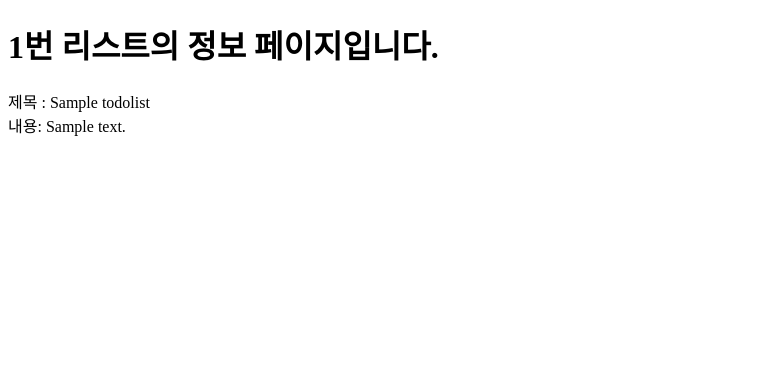
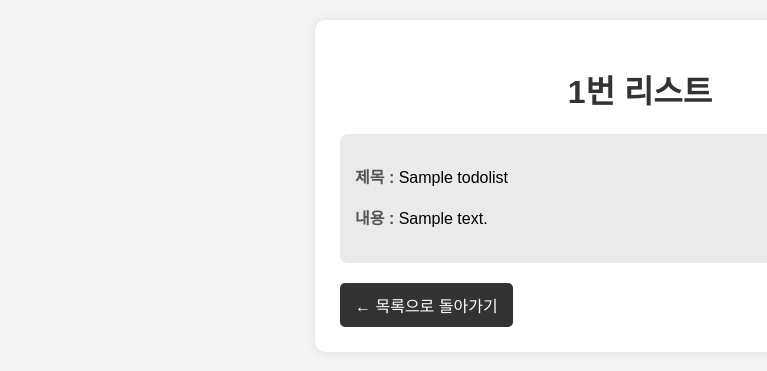
Before and after one commit to kickcik/Django_assignment, a Django app: page /todo/1 in a window 1280 px wide. Shown: the top 371 px of the page, without its empty margins (0-767 px from the left). Run offline with Django 5.2, Linux system fonts and the light colour scheme; tables that the repository leaves empty hold one stand-in row (values such as "Sample post").

Commit message:
add style

```diff
--- a/templates/todo_info.html
+++ b/templates/todo_info.html
@@ -2,13 +2,60 @@
 <html lang="en">
 <head>
     <meta charset="UTF-8">
-    <title>ToDo_info</title>
+    <title>ToDo Info</title>
+    <style>
+        body {
+            font-family: Arial, sans-serif;
+            background-color: #f4f4f4;
+            margin: 0;
+            padding: 20px;
+        }
+        .container {
+            max-width: 600px;
+            margin: auto;
+            background: #fff;
+            padding: 25px;
+            border-radius: 10px;
+            box-shadow: 0 0 10px rgba(0,0,0,0.1);
+        }
+        h1 {
+            text-align: center;
+            color: #333;
+        }
+        .info {
+            margin-top: 20px;
+            padding: 15px;
+            background: #eaeaea;
+            border-radius: 8px;
+            line-height: 1.6;
+        }
+        .label {
+            font-weight: bold;
+            color: #555;
+        }
+        a.back {
+            display: inline-block;
+            margin-top: 20px;
+            text-decoration: none;
+            padding: 10px 15px;
+            background: #333;
+            color: #fff;
+            border-radius: 5px;
+            transition: background 0.3s;
+        }
+        a.back:hover {
+            background: #555;
+        }
+    </style>
 </head>
 <body>
-<h1>{{ todo_list.id }}번 리스트의 정보 페이지입니다.</h1>
-<p>
-    제목 : {{ todo_list.title }}<br>
-    내용: {{ todo_list.description }}<br>
-</p>
+    <div class="container">
+        <h1>{{ todo_list.id }}번 리스트</h1>
+        <div class="info">
+            <p><span class="label">제목 :</span> {{ todo_list.title }}</p>
+            <p><span class="label">내용 :</span> {{ todo_list.description }}</p>
+        </div>
+        <a href="{% url 'todo_list' %}" class="back">← 목록으로 돌아가기</a>
+    </div>
 </body>
 </html>
```
Also changed, not shown: templates/todo_list.html (+68 -9 lines).
